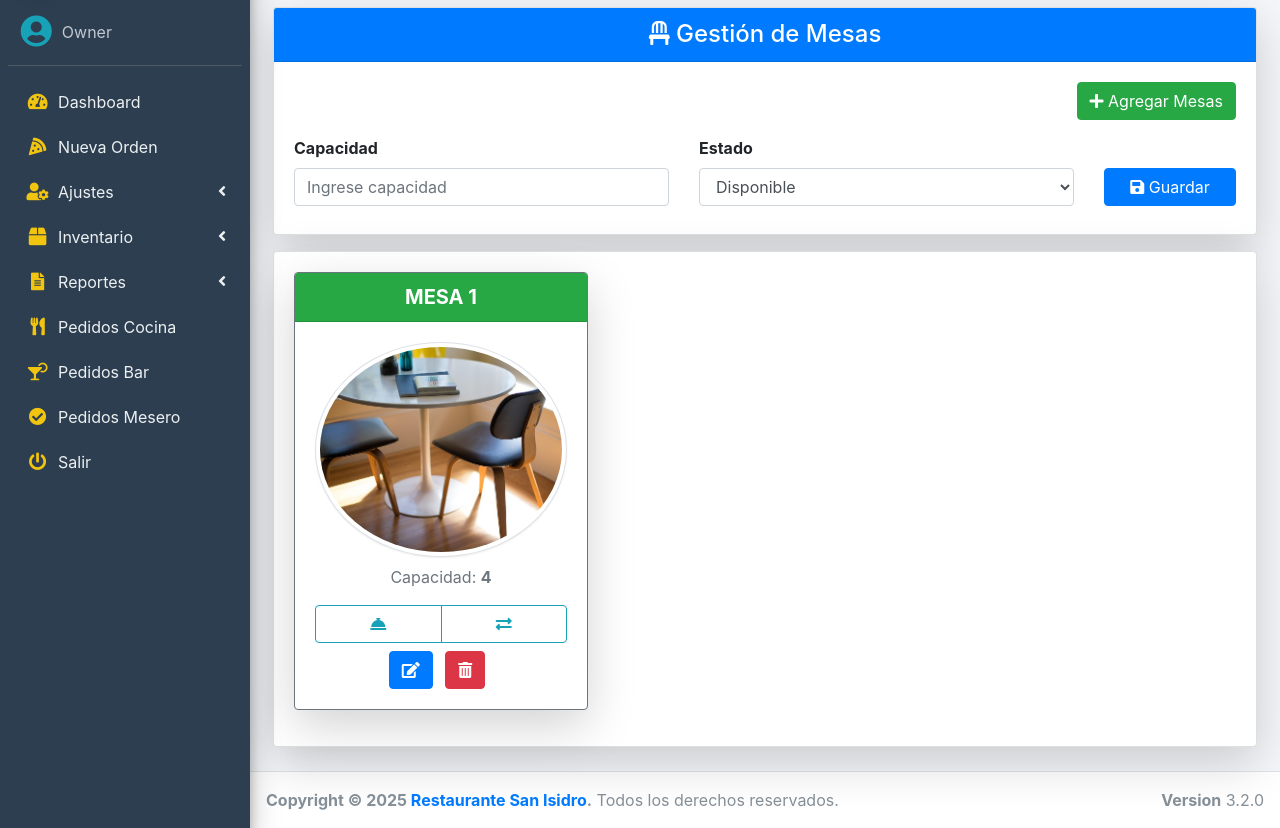
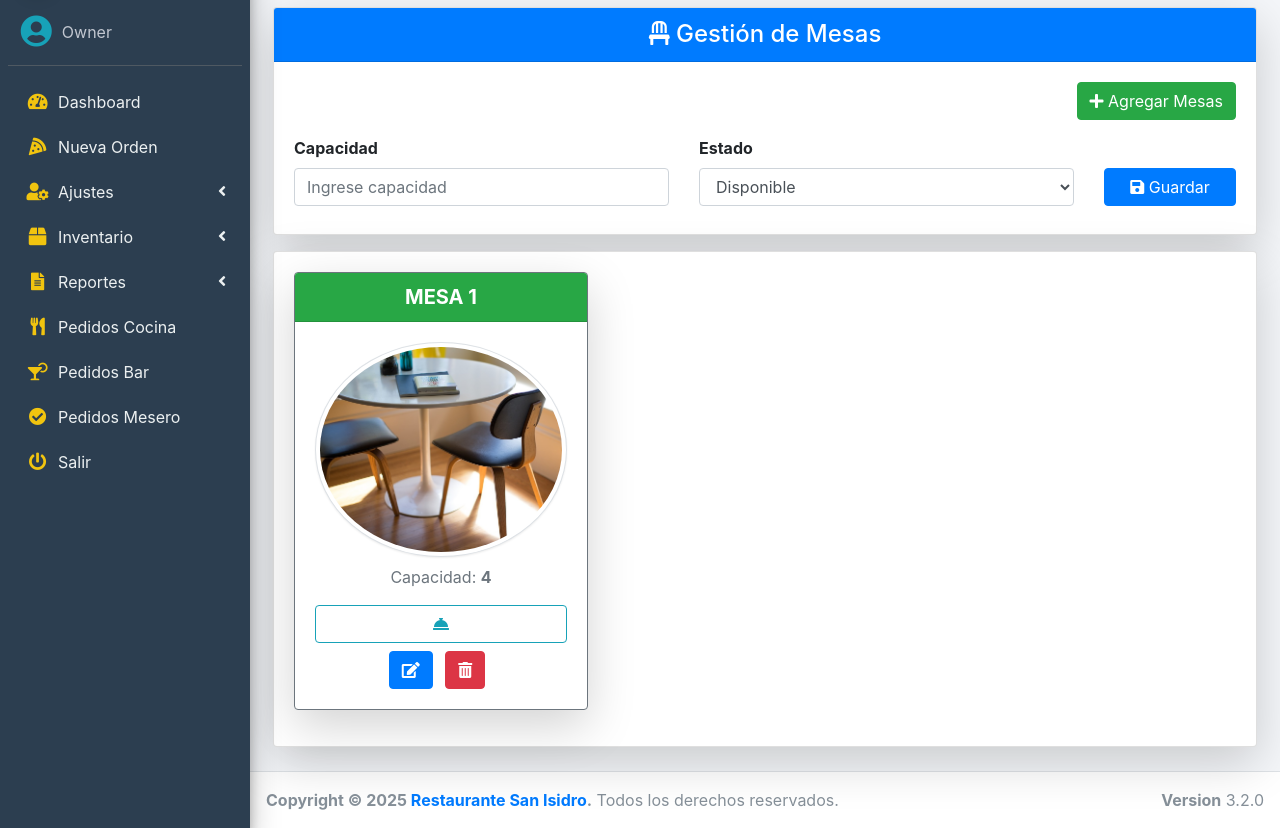
Before and after one commit to KChacon-Fide/Proyecto_IC25-ADI, a PHP site: page /src/mesas.php?id_sala=1&mesas=5 in a window 1280 px wide. Shown: the part 58-886 px from the top of the page. Run offline with PHP 8.4, Linux system fonts and the light colour scheme; a user stored in the database is signed in; data comes from the database, SQL or seed files in the repository; data that the repository does not hold is empty; some libraries are stand-ins or nearby versions.

Commit message:
Update de Mesas

```diff
--- a/src/mesas.php
+++ b/src/mesas.php
@@ -110,10 +110,10 @@ if ($_SESSION['rol'] == 1 || $_SESSION['rol'] == 3) {
                                             echo '<a class="btn btn-outline-success w-50" href="finalizar.php?id_sala=' . $id . '&mesa=' . $data['num_mesa'] . '"><i class="fas fa-check-circle"></i> Finalizar</a>';
                                         }
                                         ?>
-                                        <a class="btn btn-outline-info w-50" href="#" data-toggle="modal"
+                                        <!--<a class="btn btn-outline-info w-50" href="#" data-toggle="modal"
                                             data-target="#cambiarMesaModal" onclick="setMesaId(<?php echo $data['id_mesa']; ?>)">
-                                            <i class="fas fa-exchange-alt"> </i> <!--Cambiar -->
-                                        </a>
+                                            <i class="fas fa-exchange-alt"> </i>  --Cambiar --
+                                        </a> -->
                                     </div>
 
                                     <?php if ($_SESSION['rol'] == 1) { ?>
@@ -142,7 +142,7 @@ if ($_SESSION['rol'] == 1 || $_SESSION['rol'] == 3) {
     </div>
 
     <!-- MODAL PARA CAMBIO DE MESA -->
-    <div class="modal fade" id="cambiarMesaModal" tabindex="-1" role="dialog">
+    <!--<div class="modal fade" id="cambiarMesaModal" tabindex="-1" role="dialog">
         <div class="modal-dialog">
             <div class="modal-content">
                 <form action="cambiar_mesa.php" method="POST">
@@ -171,7 +171,9 @@ if ($_SESSION['rol'] == 1 || $_SESSION['rol'] == 3) {
                 </form>
             </div>
         </div>
-    </div>
+    </div> -->
+
+
     <!-- Modal para agregar mesas (solo para Administradores) -->
     <?php if ($_SESSION['rol'] == 1) { ?>
         <div class="modal fade" id="agregarMesasModal" tabindex="-1" role="dialog" aria-labelledby="agregarMesasModalLabel"
```
